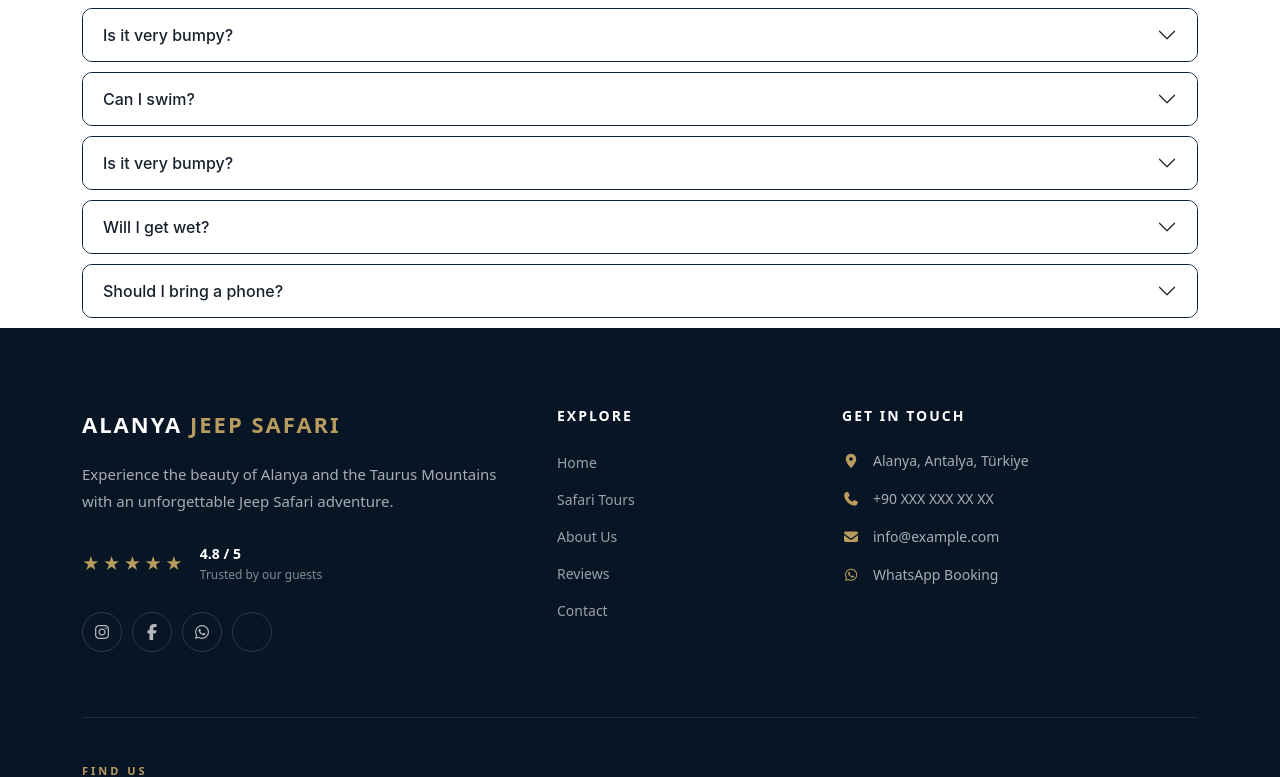
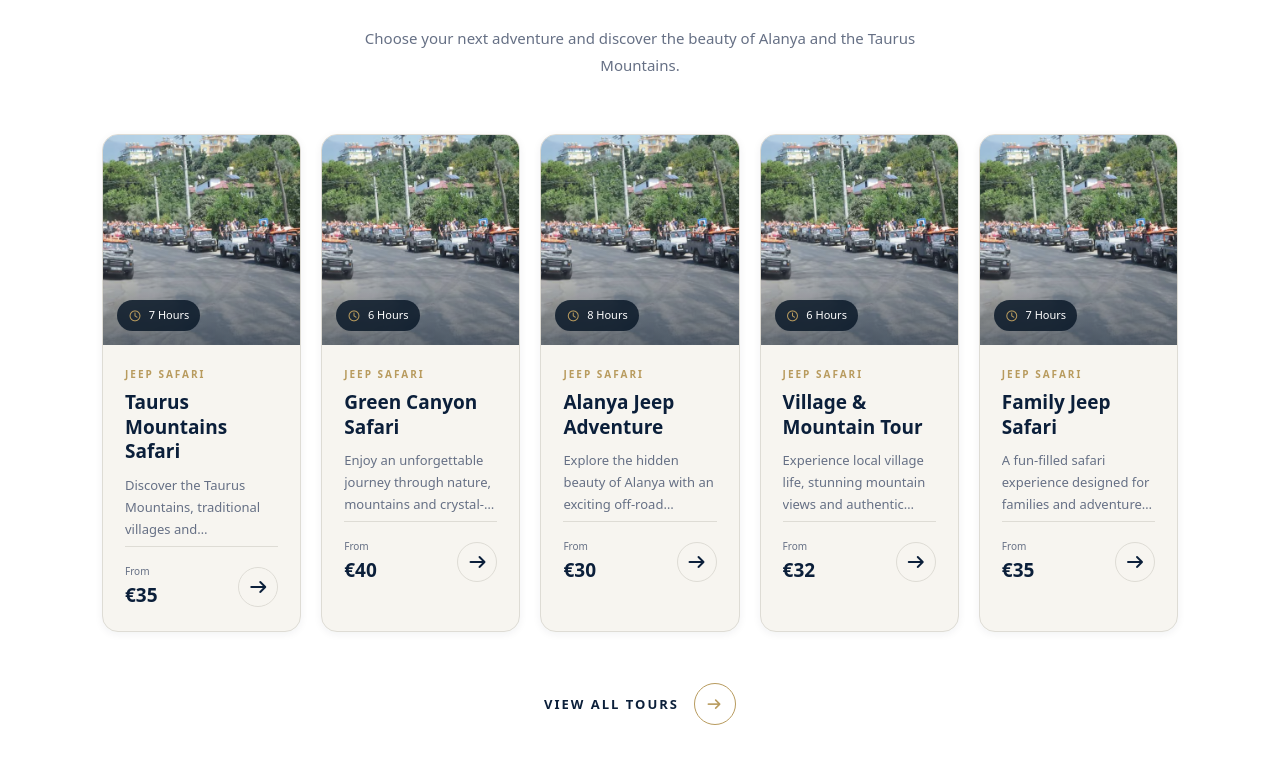
Before and after one commit to 3laa-dev/Jeep-Safari, a React (Vite) app: page / in a window 1280 px wide. Shown: the part 2163-2940 px from the top of the page. Built offline with nearby package versions, Linux system fonts and the light colour scheme.

Commit message:
OUR ADVENTURES section created

```diff
--- a/src/App.jsx
+++ b/src/App.jsx
@@ -8,6 +8,7 @@ import QA from "./Components/Questions"
 import Footer from "./Components/Footer"
 import HomePageCardRow from "./Components/HomePageCardRow"
 import ReviewsSection from "./Components/ReviewsSecion"
+import ToursSection from "./Components/ToursSecion"
 
 
 function App() {
@@ -34,6 +35,9 @@ function App() {
         <ReviewsSection/>
       </Row>
       <Row>
+        <ToursSection/>
+      </Row>
+      <Row>
         <QA/>
       </Row>
       </Container>
--- /dev/null
+++ b/src/Components/TourCard.jsx
@@ -0,0 +1,47 @@
+const TourCard = ({ image, title, duration, description, price }) => {
+    return (
+        <article className="tour-card">
+
+            <div className="tour-card-image">
+                <img src={image} alt={title} />
+
+                <div className="tour-duration">
+                    <i className="fa-regular fa-clock"></i>
+                    {duration}
+                </div>
+            </div>
+
+
+            <div className="tour-card-content">
+
+                <span className="tour-category">
+                    JEEP SAFARI
+                </span>
+
+                <h3>{title}</h3>
+
+                <p>
+                    {description}
+                </p>
+
+
+                <div className="tour-card-bottom">
+
+                    <div className="tour-price">
+                        <small>From</small>
+                        <strong>{price}</strong>
+                    </div>
+
+                    <button className="tour-arrow">
+                        <i className="fa-solid fa-arrow-right"></i>
+                    </button>
+
+                </div>
+
+            </div>
+
+        </article>
+    );
+};
+
+export default TourCard;
--- /dev/null
+++ b/src/Components/ToursRow.jsx
@@ -0,0 +1,15 @@
+import TourCard from "./TourCard";
+
+const ToursRow = ({ tours }) => {
+    return (
+        <div className="tours-row">
+            {tours.slice(0, 5).map((tour) => (
+                <div className="tour-column" key={tour.id}>
+                    <TourCard {...tour} />
+                </div>
+            ))}
+        </div>
+    );
+};
+
+export default ToursRow;
--- /dev/null
+++ b/src/Components/ToursSecion.jsx
@@ -0,0 +1,94 @@
+import ToursRow from "./ToursRow";
+import img from "../assets/FULL_5fdc1822-dcfe-4196-a2a6-41955950aae0.png"
+const tours = [
+    {
+        id: 1,
+        image: img,
+        title: "Taurus Mountains Safari",
+        duration: "7 Hours",
+        description:
+            "Discover the Taurus Mountains, traditional villages and breathtaking landscapes.",
+        price: "€35"
+    },
+    {
+        id: 2,
+        image: img,
+        title: "Green Canyon Safari",
+        duration: "6 Hours",
+        description:
+            "Enjoy an unforgettable journey through nature, mountains and crystal-clear waters.",
+        price: "€40"
+    },
+    {
+        id: 3,
+        image: img,
+        title: "Alanya Jeep Adventure",
+        duration: "8 Hours",
+        description:
+            "Explore the hidden beauty of Alanya with an exciting off-road adventure.",
+        price: "€30"
+    },
+    {
+        id: 4,
+        image: img,
+        title: "Village & Mountain Tour",
+        duration: "6 Hours",
+        description:
+            "Experience local village life, stunning mountain views and authentic Turkish culture.",
+        price: "€32"
+    },
+    {
+        id: 5,
+        image: img,
+        title: "Family Jeep Safari",
+        duration: "7 Hours",
+        description:
+            "A fun-filled safari experience designed for families and adventure lovers.",
+        price: "€35"
+    }
+];
+
+
+const ToursSection = () => {
+
+    return (
+        <section className="tours-section" id="tours">
+
+            <div className="tours-heading">
+
+                <span className="section-eyebrow">
+                    DISCOVER ALANYA
+                </span>
+
+                <h2>
+                    OUR <span>ADVENTURES</span>
+                </h2>
+
+                <p>
+                    Choose your next adventure and discover the beauty
+                    of Alanya and the Taurus Mountains.
+                </p>
+
+            </div>
+
+
+            <ToursRow tours={tours} />
+
+
+            <div className="tours-more">
+
+                <button>
+                    VIEW ALL TOURS
+
+                    <span>
+                        <i className="fa-solid fa-arrow-right"></i>
+                    </span>
+                </button>
+
+            </div>
+
+        </section>
+    );
+};
+
+export default ToursSection;
--- a/src/index.css
+++ b/src/index.css
@@ -1558,3 +1558,342 @@ a {
     }
 
 }
+
+/*Tours*/
+
+.tours-section {
+    padding: 100px 0;
+    overflow: hidden;
+}
+
+.tours-heading {
+    max-width: 700px;
+    margin: 0 auto 55px;
+    padding: 0 20px;
+    text-align: center;
+}
+
+.tours-heading .section-eyebrow {
+    display: block;
+    margin-bottom: 14px;
+    color: var(--color-accent);
+    font-size: 12px;
+    font-weight: 800;
+    letter-spacing: 4px;
+}
+
+.tours-heading h2 {
+    margin: 0 0 18px;
+    color: var(--color-navy);
+    font-size: clamp(34px, 4vw, 50px);
+    font-weight: 800;
+    letter-spacing: -1px;
+}
+
+.tours-heading h2 span {
+    color: var(--color-accent);
+}
+
+.tours-heading p {
+    max-width: 580px;
+    margin: 0 auto;
+    color: var(--color-text-muted);
+    font-size: 15px;
+    line-height: 1.8;
+}
+
+
+
+.tours-row {
+    display: grid;
+    grid-template-columns: repeat(5, minmax(0, 1fr));
+    gap: 20px;
+    width: 100%;
+    padding: 0 20px;
+    box-sizing: border-box;
+}
+
+.tour-column {
+    min-width: 0;
+    width: 100%;
+}
+
+
+.tour-card {
+    width: 100%;
+    height: 100%;
+    overflow: hidden;
+    background: var(--color-bg);
+    border: 1px solid var(--color-border);
+    border-radius: var(--radius-lg);
+    box-shadow: var(--shadow-sm);
+    transition: var(--transition);
+}
+
+.tour-card:hover {
+    transform: translateY(-8px);
+    border-color: rgba(184, 155, 94, 0.5);
+    box-shadow: var(--shadow-md);
+}
+
+.tour-card-image {
+    position: relative;
+    width: 100%;
+    height: 210px;
+    overflow: hidden;
+}
+
+.tour-card-image img {
+    display: block;
+    width: 100%;
+    height: 100%;
+    object-fit: cover;
+    transition: transform 0.5s ease;
+}
+
+.tour-card:hover .tour-card-image img {
+    transform: scale(1.06);
+}
+
+.tour-card-image::after {
+    content: "";
+    position: absolute;
+    inset: 0;
+    background: linear-gradient(
+        to top,
+        rgba(7, 21, 37, 0.5),
+        transparent 55%
+    );
+    pointer-events: none;
+}
+
+
+
+.tour-duration {
+    position: absolute;
+    left: 14px;
+    bottom: 14px;
+    z-index: 2;
+
+    display: flex;
+    align-items: center;
+    gap: 7px;
+
+    padding: 7px 11px;
+
+    background: rgba(7, 21, 37, 0.82);
+    border-radius: 50px;
+
+    color: #fff;
+    font-size: 11px;
+
+    backdrop-filter: blur(6px);
+}
+
+.tour-duration i {
+    color: var(--color-accent);
+}
+
+
+
+.tour-card-content {
+    display: flex;
+    flex-direction: column;
+    min-height: 250px;
+    padding: 22px;
+    box-sizing: border-box;
+}
+
+.tour-category {
+    display: block;
+    margin-bottom: 8px;
+
+    color: var(--color-accent);
+    font-size: 10px;
+    font-weight: 800;
+    letter-spacing: 2px;
+}
+
+.tour-card-content h3 {
+    margin: 0 0 10px;
+
+    color: var(--color-navy);
+    font-size: 19px;
+    font-weight: 700;
+    line-height: 1.3;
+}
+
+.tour-card-content p {
+    height: 72px;
+    margin: 0;
+
+    color: var(--color-text-muted);
+    font-size: 13px;
+    line-height: 1.7;
+
+    display: -webkit-box;
+    -webkit-line-clamp: 3;
+    -webkit-box-orient: vertical;
+
+    overflow: hidden;
+}
+
+
+.tour-card-bottom {
+    display: flex;
+    align-items: center;
+    justify-content: space-between;
+
+    margin-top: auto;
+    padding-top: 17px;
+
+    border-top: 1px solid var(--color-border);
+}
+
+.tour-price small {
+    display: block;
+    margin-bottom: 2px;
+
+    color: var(--color-text-muted);
+    font-size: 10px;
+}
+
+.tour-price strong {
+    color: var(--color-navy);
+    font-size: 19px;
+}
+
+
+.tour-arrow {
+    width: 40px;
+    height: 40px;
+
+    display: flex;
+    align-items: center;
+    justify-content: center;
+
+    border: 1px solid var(--color-border);
+    border-radius: 50%;
+
+    background: transparent;
+    color: var(--color-navy);
+
+    cursor: pointer;
+    transition: var(--transition);
+}
+
+.tour-arrow:hover {
+    background: var(--color-accent);
+    border-color: var(--color-accent);
+    color: var(--color-navy-dark);
+
+    transform: rotate(-45deg);
+}
+
+
+
+.tours-more {
+    display: flex;
+    justify-content: center;
+
+    margin-top: 50px;
+}
+
+.tours-more button {
+    display: flex;
+    align-items: center;
+    gap: 15px;
+
+    border: none;
+    background: transparent;
+
+    color: var(--color-navy);
+
+    font-size: 13px;
+    font-weight: 700;
+    letter-spacing: 2px;
+
+    cursor: pointer;
+    transition: var(--transition);
+}
+
+.tours-more button span {
+    width: 42px;
+    height: 42px;
+
+    display: flex;
+    align-items: center;
+    justify-content: center;
+
+    border: 1px solid var(--color-accent);
+    border-radius: 50%;
+
+    color: var(--color-accent);
+
+    transition: var(--transition);
+}
+
+.tours-more button:hover {
+    color: var(--color-accent);
+}
+
+.tours-more button:hover span {
+    background: var(--color-accent);
+    color: var(--color-navy-dark);
+
+    transform: translateX(5px);
+}
+
+
+
+@media (max-width: 1100px) {
+    .tours-row {
+        grid-template-columns: repeat(3, minmax(0, 1fr));
+    }
+}
+
+
+
+@media (max-width: 768px) {
+    .tours-section {
+        padding: 70px 0;
+    }
+
+    .tours-heading {
+        margin-bottom: 40px;
+    }
+
+    .tours-row {
+        grid-template-columns: repeat(2, minmax(0, 1fr));
+        gap: 16px;
+        padding: 0 15px;
+    }
+
+    .tour-card-content {
+        padding: 18px;
+    }
+
+    .tour-card-content h3 {
+        font-size: 17px;
+    }
+}
+
+/* =========================
+   SMALL MOBILE
+========================= */
+
+@media (max-width: 520px) {
+    .tours-row {
+        grid-template-columns: 1fr;
+        gap: 20px;
+    }
+
+    .tour-card-image {
+        height: 230px;
+    }
+
+    .tour-card-content {
+        min-height: 240px;
+        padding: 20px;
+    }
+}
```
